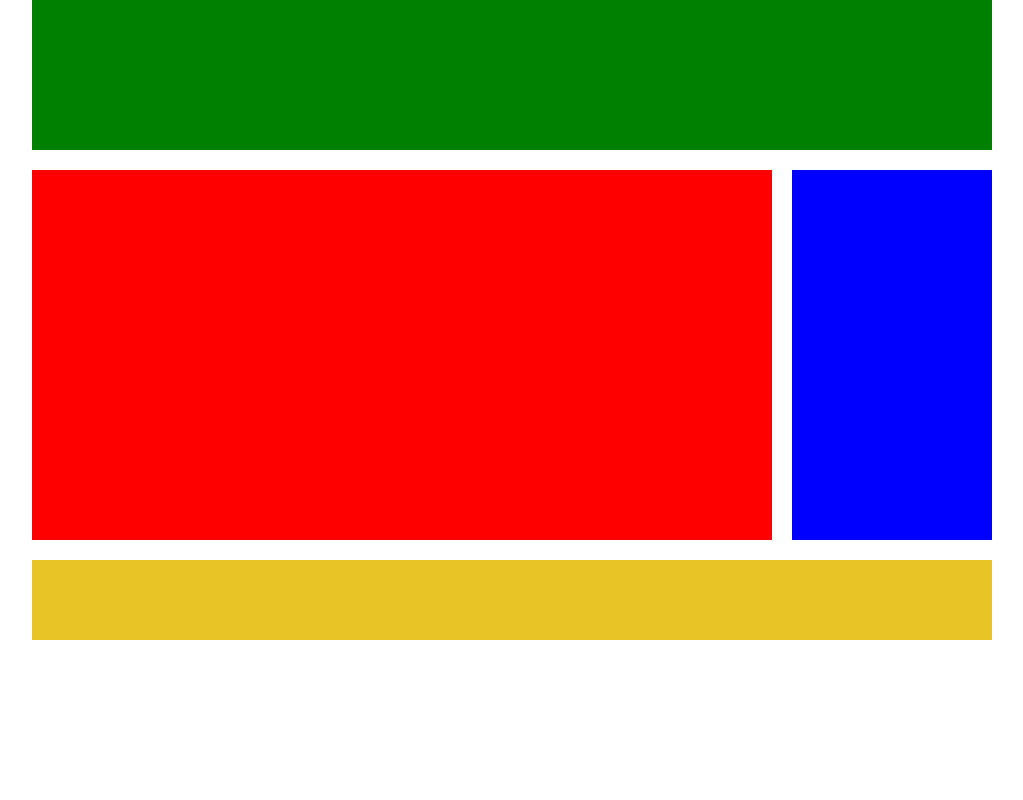
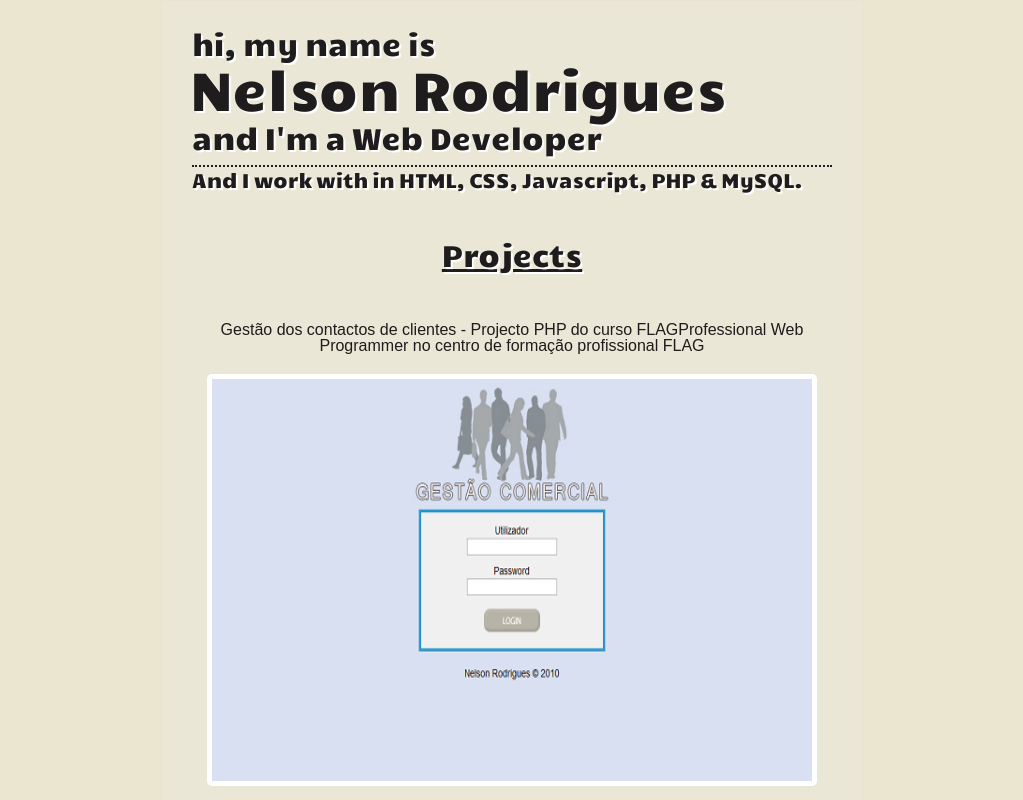
Before and after one commit to nelsonr/nelsonr.github.com, a plain HTML site: page index.html in a window 1280 px wide. Shown: the top 800 px of the page, without its empty margins (128-1151 px from the left). Drawn offline with nearby package versions, Linux system fonts and the light colour scheme.

Commit message:
first version

```diff
--- /dev/null
+++ b/css/fonts/stylesheet.css
@@ -0,0 +1,12 @@
+/* Generated by Font Squirrel (http://www.fontsquirrel.com) on June 8, 2011 11:14:13 PM America/New_York */
+
+@font-face {
+    font-family: 'CandalRegular';
+    src: url('Candal-webfont.eot');
+    src: url('Candal-webfont.eot?#iefix') format('embedded-opentype'),
+         url('Candal-webfont.woff') format('woff'),
+         url('Candal-webfont.ttf') format('truetype'),
+         url('Candal-webfont.svg#CandalRegular') format('svg');
+    font-weight: normal;
+    font-style: normal;
+}
--- a/css/style.css
+++ b/css/style.css
@@ -1,43 +1,149 @@
+/* http://meyerweb.com/eric/tools/css/reset/
+   v2.0 | 20110126
+   License: none (public domain)
+*/
+/* Reset*/
+
+html, body, div, span, applet, object, iframe,
+h1, h2, h3, h4, h5, h6, p, blockquote, pre,
+a, abbr, acronym, address, big, cite, code,
+del, dfn, em, img, ins, kbd, q, s, samp,
+small, strike, strong, sub, sup, tt, var,
+b, u, i, center,
+dl, dt, dd, ol, ul, li,
+fieldset, form, label, legend,
+table, caption, tbody, tfoot, thead, tr, th, td,
+article, aside, canvas, details, embed,
+figure, figcaption, footer, header, hgroup,
+menu, nav, output, ruby, section, summary,
+time, mark, audio, video {
+	margin: 0;
+	padding: 0;
+	border: 0;
+	font-size: 100%;
+	font: inherit;
+	vertical-align: baseline;
+}
+/* HTML5 display-role reset for older browsers */
+article, aside, details, figcaption, figure,
+footer, header, hgroup, menu, nav, section {
+	display: block;
+}
 body {
-  margin: 0;
-  padding: 0;
+	line-height: 1;
+}
+ol, ul {
+	list-style: none;
+}
+blockquote, q {
+	quotes: none;
+}
+blockquote:before, blockquote:after,
+q:before, q:after {
+	content: '';
+	content: none;
+}
+table {
+	border-collapse: collapse;
+	border-spacing: 0;
+}
+
+/* Main style starts here */
+@font-face {
+    font-family: 'CandalRegular';
+    src: url('fonts/Candal-webfont.eot');
+    src: url('fonts/Candal-webfont.eot?#iefix') format('embedded-opentype'),
+         url('fonts/Candal-webfont.woff') format('woff'),
+         url('fonts/Candal-webfont.ttf') format('truetype'),
+         url('fonts/Candal-webfont.svg#CandalRegular') format('svg');
+    font-weight: normal;
+    font-style: normal;
+}
+
+body {
+  color: #1E1C1C;
+  background-color: #EBE6CF;
+  font-family: Arial, Helvetica, sans-serif;
 }
 
 #wrapper {
+  -webkit-border-bottom-left-radius: 10px;
+  -webkit-border-bottom-right-radius: 10px;
+  -moz-border-radius-bottomleft: 10px;
+  -moz-border-radius-bottomright: 10px;
+  border-bottom-left-radius: 10px;
+  border-bottom-right-radius: 10px;
+
+  border: 1px solid #E8E3D5;
+  width: 640px;
   margin: auto;
-  width: 960px;
+  padding: 30px;
+  background-color: #EBE7D6;
 }
 
-#topbar {
-  background-color: green;
-  width: 100%;
-  height: 150px;
-  margin-bottom: 20px;
+header {
+  font-size: 30px;
+  font-family: 'CandalRegular';
+  text-shadow: #FFF 2px 2px 1px;
 }
 
-#main {
-  overflow: hidden;
+header #introduction {
+  padding-bottom: 10px;
+  margin-bottom: 5px;
+  border-bottom: dotted 2px #1E1C1C;
+}
+
+header #skills {
+  font-size: 20px;
+}
+
+header span.name {
+  font-size: 54px;
+  line-height: 64px;
+  display: block;
 }
 
 #projects {
-  float: left;
-  margin-right: 20px;
-  padding: 10px;
-  background-color: red;
-  width: 720px;
-  min-height: 350px;
+  margin: auto;
+  margin-top: 50px;
 }
 
-#sidebar {
-  float: right;
-  padding: 5px;
-  background-color: blue;
-  width: 190px;
-  min-height: 360px
+#projects h2 {
+  font-family: 'CandalRegular';
+  font-size: 30px;
+  text-align: center;
+  text-decoration: underline;
+  text-shadow: #FFF 2px 2px 1px;
+  margin-bottom: 15px;
+}
+
+.project {
+  margin: 50px 0px;
+  text-align: center;
+  padding-bottom: 50px;
+  border-bottom: dashed 2px;
+}
+
+.project:last-child {
+  border-bottom: 0;
+}
+
+.project .project_details {
+  margin-bottom: 10px;
+}
+
+.project .project_img img {
+  width: 600px;
+  height: 402px;
+  border: 5px solid white;
+  margin: 10px;
+  -webkit-border-radius: 5px;
+  -moz-border-radius: 5px;
+  border-radius: 5px;
 }
 
 #footer {
-  margin-top: 20px;
-  background-color: #E8C427;
-  height: 80px;
+  font-family: 'CandalRegular';
+  font-size: 12px;
+  text-align: center;
 }
--- a/index.html
+++ b/index.html
@@ -4,25 +4,32 @@
   <meta charset="UTF-8">
   <title>Nelson Rodrigues - Web Developer</title>
   <link rel="stylesheet" type="text/css" href="css/style.css">
-  <script src="https://ajax.googleapis.com/ajax/libs/jquery/1.6.0/jquery.min.js"></script>
-  <script type="text/javascript" src="js/script.js"></script>
+  <!--[if lt IE 9]>
+    <script src="//html5shim.googlecode.com/svn/trunk/html5.js"></script>
+  <![endif]-->
 </head>
 <body>
   <div id="wrapper">
-    <div id="topbar"></div>
-    <div id="main">
-      <div id="projects">
-        <div class="projecto">
-          <div id="projecto_img"></div>
-          <div id="projecto_details"></div>
+    <header>
+      <div id="introduction">hi, my name is <span class="name">Nelson Rodrigues</span> and I'm a Web Developer</div>
+      <div id="skills">And I work with in HTML, CSS, Javascript, PHP &amp; MySQL.</div>
+    </header>
+    <div id="projects">
+      <h2>Projects</h2>
+      <div class="project" id="project_1">
+        <div class="project_details">Gestão dos contactos de clientes - Projecto PHP do curso FLAGProfessional Web Programmer no centro de formação profissional FLAG</div>
+        <div class="project_img">
+          <img src="img/php-home.png" alt="Gestão Comercial Home">
+          <img src="img/php-highlight.png" alt="Gestão Comercial Pesquisa">
+          <img src="img/php-editar.png" alt="Gestão Comercial Editar">
         </div>
       </div>
-      <div id="sidebar">
-        <div id="foto"></div>
-        <div id="descricao"></div>
+      <div class="project" id="project_2">
+        <div class="project_details">Oeiras ainda Melhor - Página de Ângelo Pereira,  Militante da Juventude Social Democrática</div>
+        <div class="project_img"><img src="img/oeirasaindamelhor.png" alt="Oeiras ainda melhor"></div>
       </div>
     </div>
-    <div id="footer"></div>
+    <div id="footer">Nelson Rodrigues 2011 - All Rights Reserved <br/><br/> Contact: nelsonr[at]sapo.pt</div>
   </div>
 </body>
 </html>
```
Also changed, not shown: css/fonts/Candal SIL OFL Font License 1.1.txt (added), css/fonts/Candal-webfont.ttf (added), css/fonts/Candal-webfont.woff (added), img/oeirasaindamelhor.png (added), img/php-editar.png (added), img/php-highlight.png (added), img/php-home.png (added), 2 other files.
